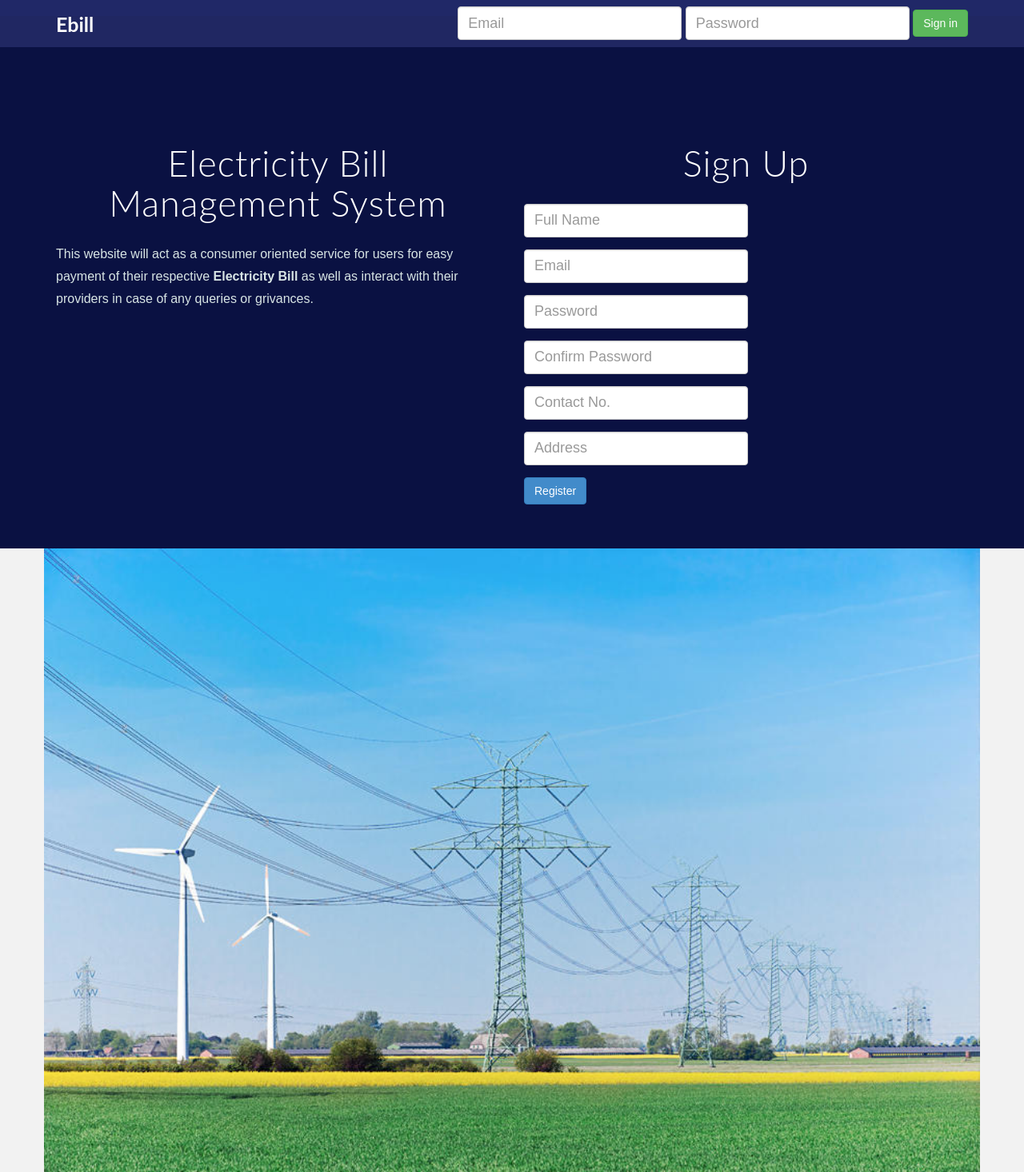
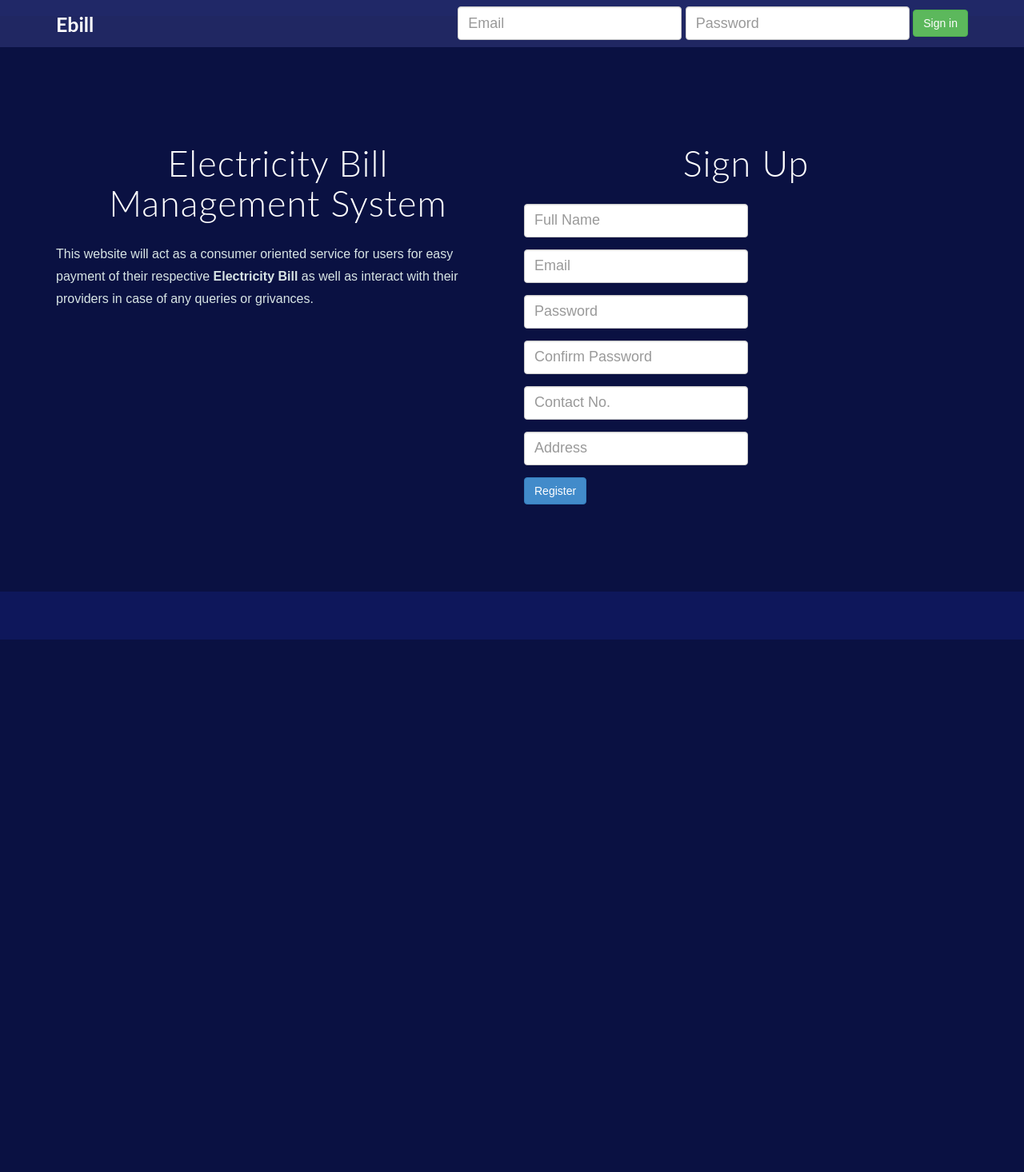
Before and after one commit to therupdeep/electricity-billing-system, a PHP site: page / in a window 1280 px wide. Shown: the whole page at 80% size. After the commit the page ends 800 px from the top, so only its background shows below. Run offline with PHP 8.4, Linux system fonts and the light colour scheme.

Commit message:
added crucial changes

```diff
--- a/Includes/config.php
+++ b/Includes/config.php
@@ -1,7 +1,7 @@
 <?php
     $host='localhost'; # MySQL Host
     $mysql_user="root";# MySql UserName
-    $mysql_pwd="";# MySql Password
+    $mysql_pwd="root";# MySql Password
     $dbms="ebill"; # MySql Database
 
     $con = mysqli_connect($host,$mysql_user,$mysql_pwd,$dbms);
--- a/assets/css/main.css
+++ b/assets/css/main.css
@@ -86,7 +86,7 @@ hr {
     margin: 0px;
     padding-top:20px;
 }
-.
+
 /* Helpers */
 
 .mt {
@@ -111,7 +111,7 @@ i {
     padding-bottom: 0px;
     background-attachment: relative;
     background-position: center center;
-    min-height: 650px;
+    min-height: 100vh;
     width: 100%;
 
     -webkit-background-size: 100%;
@@ -127,8 +127,9 @@ i {
 .darkhearderwrap{
     background-color: rgba(0,0,0,.27);
     margin-top: -50px;
+    min-height: 720px;
     padding-top: 100px;
-    padding-bottom: 3.2%;
+    padding-bottom: 0px;
 }
 #headerwrap h1 {
     margin-top: 60px;
--- a/index.php
+++ b/index.php
@@ -101,45 +101,6 @@ if(isset($_POST['login_submit'])) {
     <!-- /headerwrap -->
 
 
-    <div class="container">
-    <div class="row mt centered">
-        <img src="assets/img/windmill.jpeg" width="100%" alt="">
-    </div>
-        <!-- <div class="row mt centered">
-            <div class="col-lg-6 col-lg-offset-3">
-                <h1>How this Portal woks</h1>
-                <h3></h3>
-            </div>
-        </div> -->
-        <!-- /row -->
-
-        <!-- <div class="row mt centered">
-            <div class="col-lg-4">
-                <img src="assets/img/ser01.png" width="180" alt="">
-                <h4>1 - Login</h4>
-                <p></p>
-            </div> -->
-            <!--/col-lg-4 -->
-
-            <!-- <div class="col-lg-4">
-                <img src="assets/img/ser02.png" width="180" alt="">
-                <h4>2 - Peruse Bills</h4>
-                <p></p>
-            </div> -->
-            <!--/col-lg-4 -->
-
-            <!-- <div class="col-lg-4">
-                <img src="assets/img/ser03.png" width="180" alt="">
-                <h4>3 - Transact</h4>
-                <p></p>
-            </div> -->
-            <!--/col-lg-4 -->
-
-        <!-- </div> -->
-        <!-- /row -->
-    </div>
-    <!-- /container -->
-
 
     <!--=======================JS=========================== -->
     <!-- Placed at the end of the document so the pages load faster -->
```
